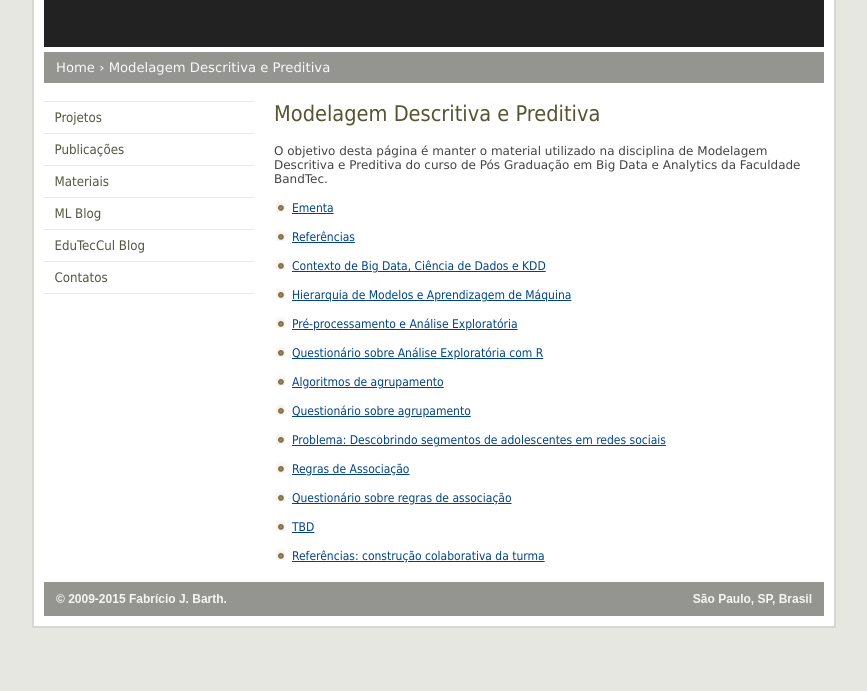
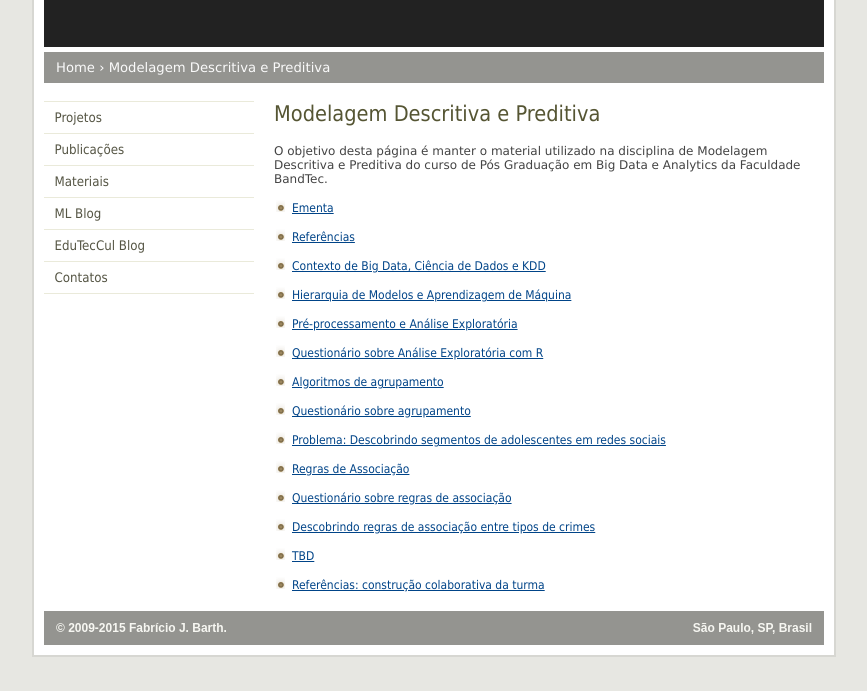
Before and after one commit to fbarth/fbarth.github.io, a plain HTML site: page cursoBigData/index.html in a window 1280 px wide. Shown: the part 145-836 px from the top of the page, without its empty margins (206-1073 px from the left). Before the commit the page ends 807 px from the top, so only its background shows below. Drawn offline with Linux system fonts and the light colour scheme.

Commit message:
Novos enunciados do curso sobre modelagem descritiva

```diff
--- a/cursoBigData/index.html
+++ b/cursoBigData/index.html
@@ -54,12 +54,12 @@ J. Barth"/>
 		    <li><a href="analiseExploratoria_v2.pdf" target="_blank">Pré-processamento e Análise Exploratória</a></li><br>
 		    <li><a href="enunciado.pdf" target="_blank">Questionário sobre Análise Exploratória com R</a></li><br>
 		    <li><a href="agrupamento.pdf" target="_blank">Algoritmos de agrupamento</a></li><br>
-			<li><a href="enunciadoCluster.pdf" target="_blank">Questionário sobre agrupamento</a></li><br>
-			<li><a href="enunciadoProblema.pdf" target="_blank">Problema: Descobrindo segmentos de adolescentes em redes sociais</a></li><br>
-
-			<li><a href="regrasAssociacao.pdf">Regras de Associação</a></li><br>
-			<li><a href="enunciadoRegrasAssociacao.pdf" target="_blank">Questionário sobre regras de associação</a></li><br>
-			<li><a href="" target="_blank">TBD</a></li><br>
+	   	    <li><a href="enunciadoCluster.pdf" target="_blank">Questionário sobre agrupamento</a></li><br>
+		    <li><a href="enunciadoProblema.pdf" target="_blank">Problema: Descobrindo segmentos de adolescentes em redes sociais</a></li><br>
+		    <li><a href="regrasAssociacao.pdf">Regras de Associação</a></li><br>
+		    <li><a href="enunciadoRegrasAssociacao.pdf" target="_blank">Questionário sobre regras de associação</a></li><br>
+		    <li><a href="enunciadoProblemaRegrasAssociacao.pdf" target="_blank">Descobrindo regras de associação entre tipos de crimes</a></li><br>
+                    <li><a href="" target="_blank">TBD</a></li><br>
 
                     <li><a href="https://hackpad.com/Referncias-disciplina-Modelagem-Descritiva-e-Preditiva-bTjEz4FT5gl" target="_blank">Referências: construção colaborativa da turma</a></li><br>
 
```
Also changed, not shown: 4 other files.
